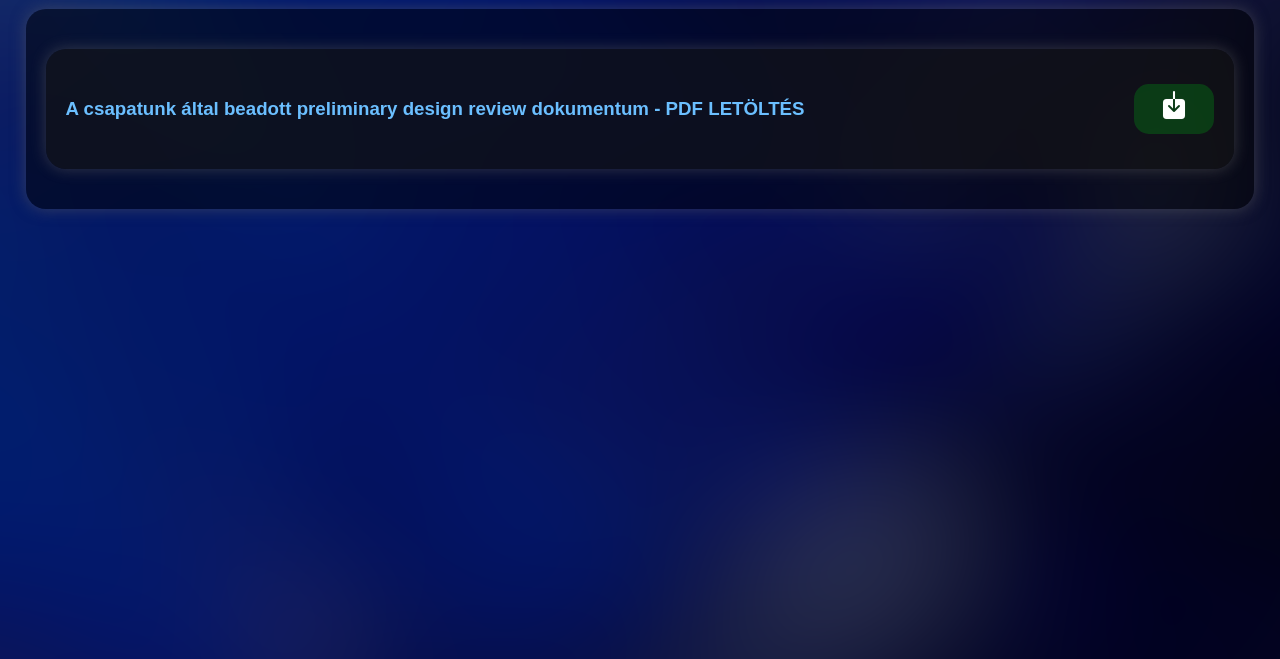
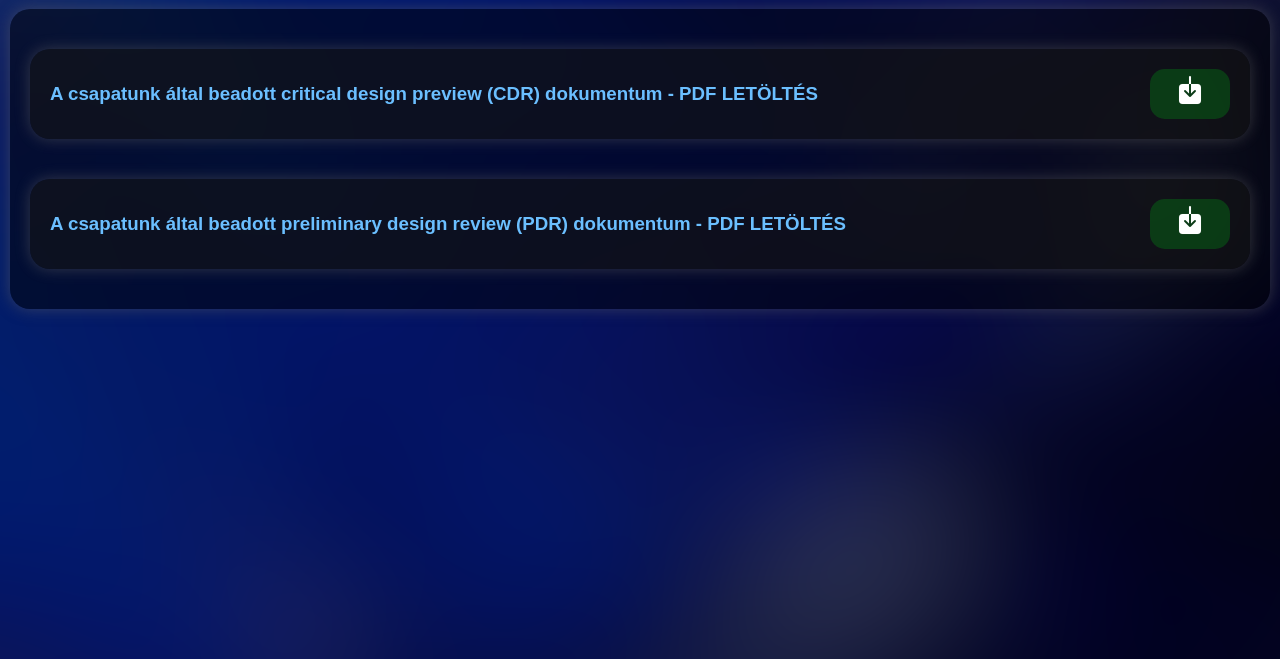
Before and after one commit to Debreczeni-Huba/ArpadSat-old, a plain HTML site: page docs.html in a window 1280 px wide. Shown: the part 141-800 px from the top of the page. Drawn offline with nearby package versions, Linux system fonts and the light colour scheme.

Commit message:
Add files via upload

```diff
--- a/docs.html
+++ b/docs.html
@@ -39,7 +39,11 @@
         <h2 class="title">Dokumentumok</h2>
         <about class="about">
             <div class="about-intro docs-content">
-                <h3>A csapatunk által beadott preliminary design review dokumentum - PDF LETÖLTÉS</h3>
+                <h3>A csapatunk által beadott critical design preview (CDR) dokumentum - PDF LETÖLTÉS</h3>
+                <a href="ÁrpádSat_CanSat_CDR.pdf"><button class="dw-button"><ion-icon name="download"></ion-icon></button></a>
+            </div>
+            <div class="about-intro docs-content">
+                <h3>A csapatunk által beadott preliminary design review (PDR) dokumentum - PDF LETÖLTÉS</h3>
                 <a href="arpadsat_pdr.pdf"><button class="dw-button"><ion-icon name="download"></ion-icon></button></a>
             </div>
         </about>
```
